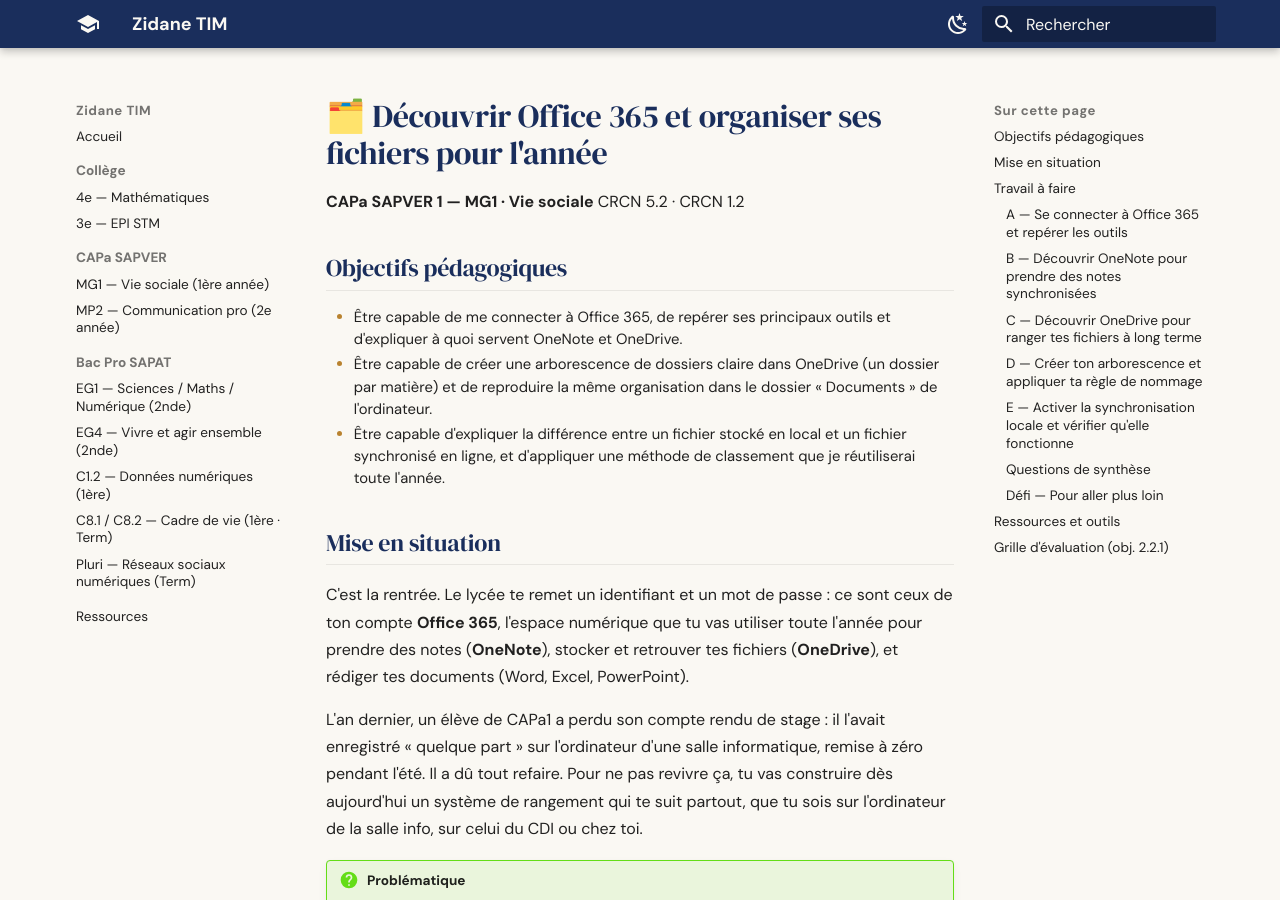
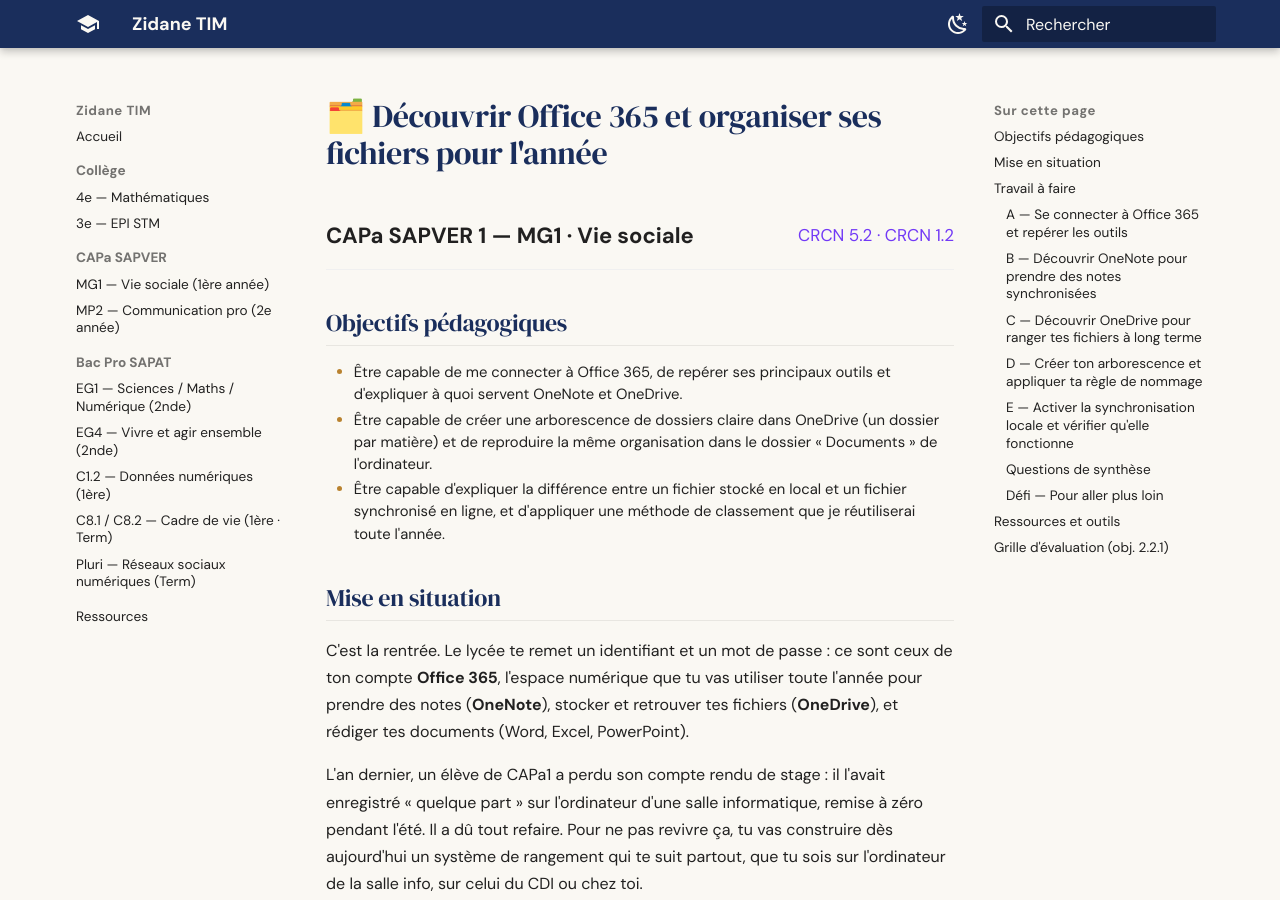
Before and after one commit to zidaneTim/zidane-tim, an MkDocs documentation site: the page built from docs/cours/capa-sapver/activites/decouvrir-office-365-et-organiser-ses-fichiers.md, in a window 1280 px wide and 900 px high. Built offline with MkDocs 1.6.1 and Material for MkDocs 9.7.7, drawn with Linux system fonts in a browser that asks for light colours.

Commit message:
activités: ajoute style en-tête (CRCN à droite)

```diff
--- a/docs/cours/capa-sapver/activites/decouvrir-office-365-et-organiser-ses-fichiers.md
+++ b/docs/cours/capa-sapver/activites/decouvrir-office-365-et-organiser-ses-fichiers.md
@@ -1,7 +1,9 @@
 # 🗂️ Découvrir Office 365 et organiser ses fichiers pour l'année
 
-**CAPa SAPVER 1 — MG1 · Vie sociale**
-CRCN 5.2 · CRCN 1.2
+<div style="display: flex; justify-content: space-between; align-items: center; gap: 2rem; margin: 1.5rem 0; padding: 0.75rem 0; border-bottom: 1px solid #f0f0f0;">
+  <div><strong style="font-size: 1.1rem;">CAPa SAPVER 1 — MG1 · Vie sociale</strong></div>
+  <div style="color: #7239f6; font-size: 0.85rem; white-space: nowrap;">CRCN 5.2 · CRCN 1.2</div>
+</div>
 
 ## Objectifs pédagogiques
 
```
